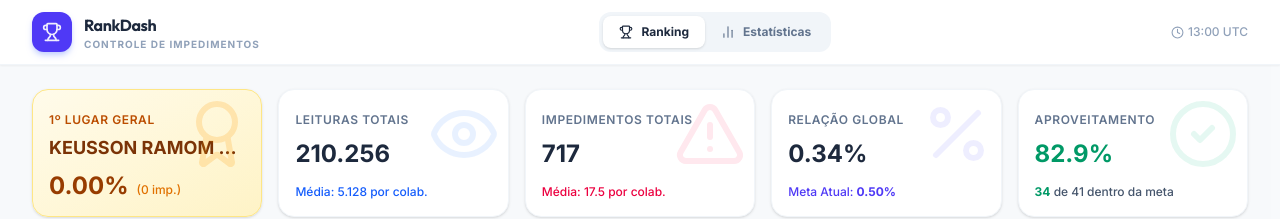
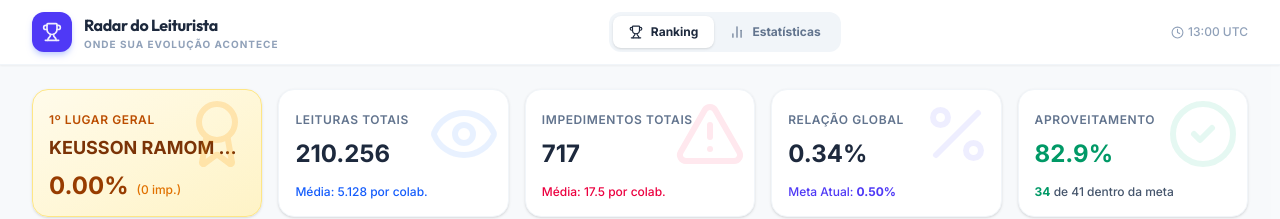
Before and after one commit to vdl2311/Qualidade-dos-leituristas, a React (Vite) app: page / in a window 1280 px wide. Shown: the top 219 px of the page. Built offline with nearby package versions, Linux system fonts and the light colour scheme.

Commit message:
rebrand: rename application to Radar do Leiturista
Update the application name and branding across the UI, metadata, and document title to reflect the new identity.

```diff
--- a/index.html
+++ b/index.html
@@ -3,7 +3,7 @@
   <head>
     <meta charset="UTF-8" />
     <meta name="viewport" content="width=device-width, initial-scale=1.0" />
-    <title>RankDash</title>
+    <title>Radar do Leiturista | Onde sua evolução acontece</title>
   </head>
   <body>
     <div id="root"></div>
--- a/metadata.json
+++ b/metadata.json
@@ -1,6 +1,6 @@
 {
-  "name": "RankDash - Controle de Impedimentos",
-  "description": "Dashboard interativo de ranking de leituras e impedimentos com painel administrativo completo.",
+  "name": "Radar do Leiturista",
+  "description": "Radar do Leiturista | Onde sua evolução acontece",
   "requestFramePermissions": [],
   "majorCapabilities": ["MAJOR_CAPABILITY_SERVER_SIDE_GEMINI_API"]
 }
--- a/src/App.tsx
+++ b/src/App.tsx
@@ -41,7 +41,7 @@ export default function App() {
       <div id="loading-fallback" className="flex items-center justify-center min-h-screen bg-slate-50">
         <div className="text-center space-y-4">
           <div className="w-12 h-12 border-4 border-indigo-600 border-t-transparent rounded-full animate-spin mx-auto" />
-          <p className="text-sm font-semibold text-slate-500">Carregando RankDash...</p>
+          <p className="text-sm font-semibold text-slate-500">Carregando Radar do Leiturista...</p>
         </div>
       </div>
     );
@@ -61,10 +61,10 @@ export default function App() {
                 </div>
                 <div>
                   <span className="block text-base font-black text-slate-800 tracking-tight font-display">
-                    RankDash
+                    Radar do Leiturista
                   </span>
                   <span className="block text-[10px] text-slate-400 font-bold uppercase tracking-widest">
-                    Controle de Impedimentos
+                    Onde sua evolução acontece
                   </span>
                 </div>
               </div>
```
